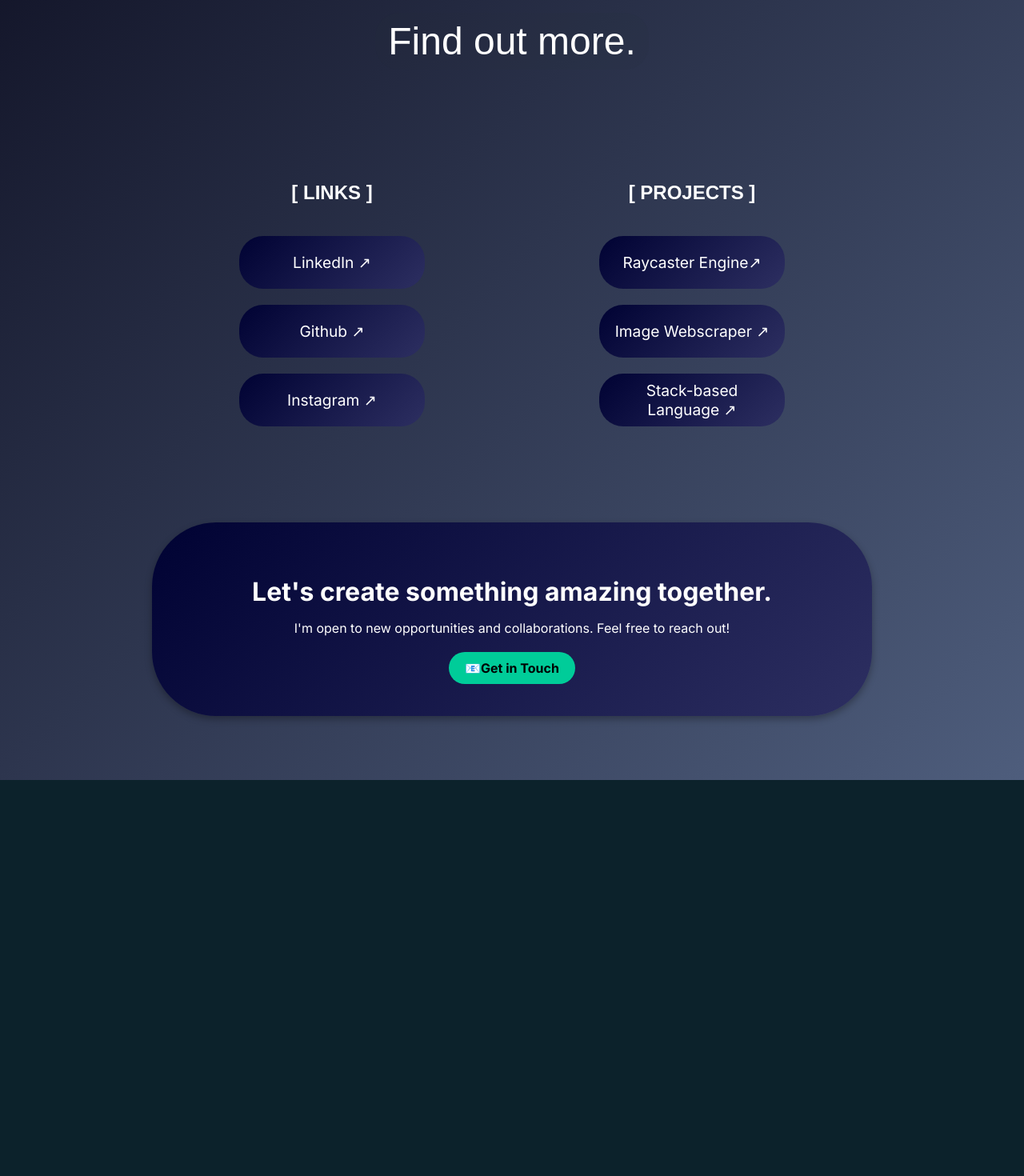
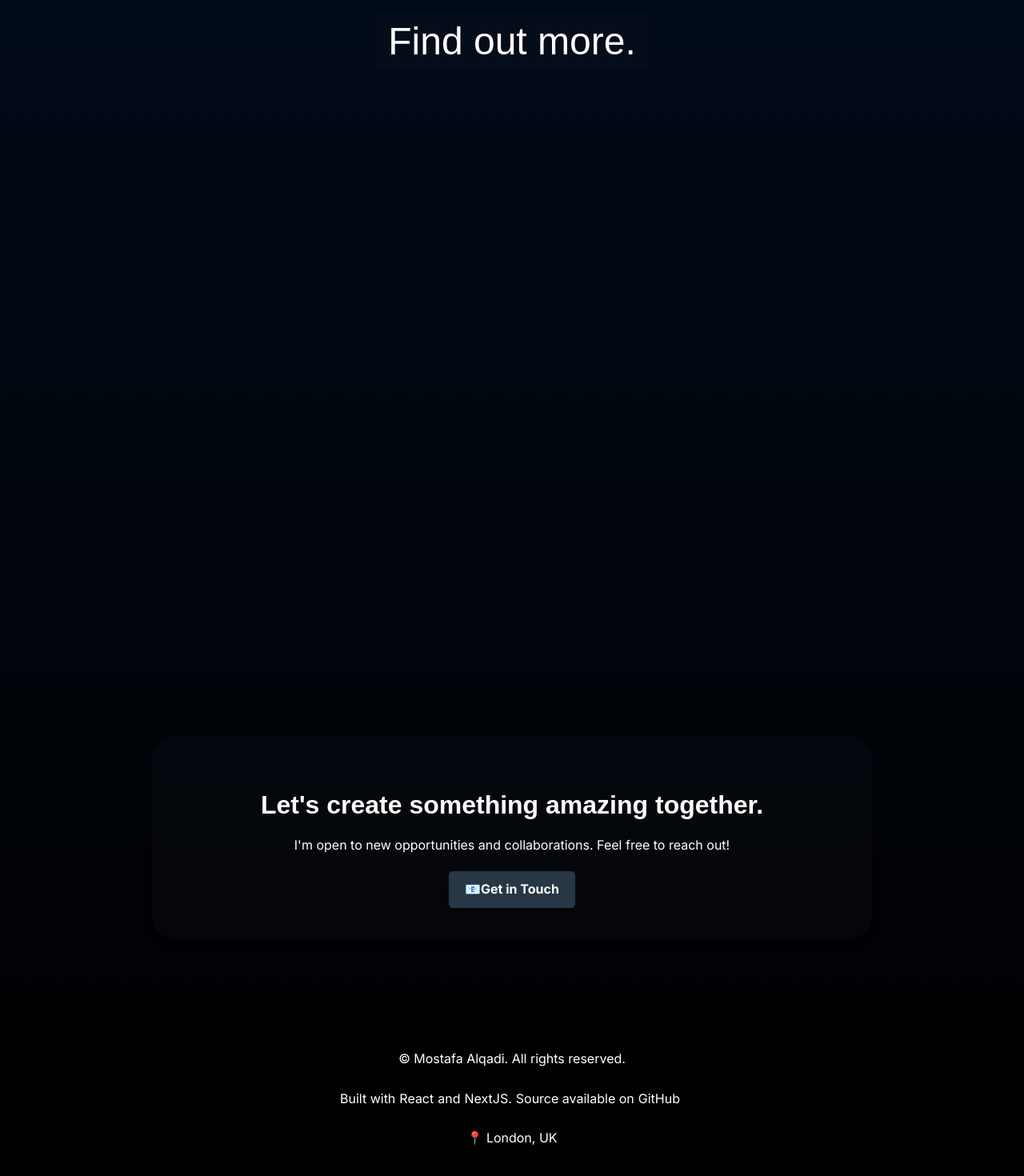
Before and after one commit to mostafa-alq/portfolio-site, a Next.js app: page / in a window 1280 px wide. Shown: the part 364-1834 px from the top of the page at 80% size. Before the commit the page ends 1339 px from the top, so only its background shows below. Built offline with nearby package versions, Linux system fonts and the light colour scheme; a web font is replaced by a local one.

Commit message:
Updated visuals, improved functionality

```diff
--- a/src/app/components/AboutSection.js
+++ b/src/app/components/AboutSection.js
@@ -1,39 +1,38 @@
 "use client";
 import { useState } from "react";
 import styles from "./AboutSection.module.css";
-import Link from "next/link";
+import ContactSection from "./ContactSection";
+import Touch from "./Touch";
 
 function AboutSection() {
-  const [hovered, sethovered] = useState(false);
+  const [isContactVisible, setIsContactVisible] = useState(false);
+
+  const handleShowContact = () => {
+    setIsContactVisible(true);
+  };
 
   return (
     <section className={styles.aboutSectionFat}>
       <div id="about" className={styles.aboutSection}>
         <h1 className={styles.introText}>
           Mostafa Alqadi <span>[مصطفى القاضي]</span>
-          <br></br>
+          <br />
         </h1>
       </div>
       <p className={styles.descriptionText}>
         Undergraduate Computer Science student <span>and</span> President of
         Coding Society <span>at the</span> University of Westminster.
-        <span> Outside of my studies, Im curious about fields like </span>
+        <span> Outside of my studies, I'm curious about fields like </span>
         Machine Learning, Cybersecurity, <span>and</span> AI,
-        <span> and Im always looking for ways to improve my </span>
+        <span> and I'm always looking for ways to improve my </span>
         software development skills.
       </p>
       <div className={styles.findOutMore}>
-        <Link
-          href=""
-          onMouseOver={() => sethovered(true)}
-          onMouseLeave={() => sethovered(false)}
-        >
+        <button onClick={handleShowContact} className={styles.findOutMore}>
           Find out more.
-        </Link>
+        </button>
       </div>
-      {hovered && (
-        <style>{".descriptionText{color: rgb(0, 0, 0) !important}"}</style>
-      )}
+      <ContactSection visible={isContactVisible} />
     </section>
   );
 }
--- a/src/app/components/AboutSection.module.css
+++ b/src/app/components/AboutSection.module.css
@@ -43,13 +43,14 @@
   text-align: center;
 }
 
-.findOutMore a {
+.findOutMore button {
   display: inline-block;
   padding: 8px 16px;
   font-size: 3rem;
   color: white;
   text-decoration: none;
-  border-radius: 30px;
+  border: 0px;
+  border-radius: 10px;
   background-color: rgba(41, 55, 64, 0.1);
   transition: background-color 0.3s ease;
   text-align: center;
@@ -63,6 +64,7 @@
   font-family: "Special Gothic Expanded One", sans-serif;
 }
 
-.findOutMore a:hover {
+.findOutMore button:hover {
   background-color: #3a4a54;
+  cursor: pointer;
 }
--- a/src/app/components/ContactSection.js
+++ b/src/app/components/ContactSection.js
@@ -1,11 +1,14 @@
 import styles from "./ContactSection.module.css";
 import Link from "next/link";
 
-function ContactSection() {
+function ContactSection({ visible }) {
   return (
-    <section className={styles.contacts}>
+    <section
+      id="contact"
+      className={`${styles.contacts} ${visible ? styles.fadeIn : ""}`}
+    >
       <div>
-        <h2 className={styles.contactTitle}>[ LINKS ]</h2>
+        <h2 className={styles.contactTitle}>LINKS</h2>
         <Link
           href="https://www.linkedin.com/in/mostafa-alqadi-471843238/"
           target="_blank"
@@ -20,7 +23,7 @@ function ContactSection() {
         </Link>
       </div>
       <div>
-        <h2 className={styles.contactTitle}>[ PROJECTS ]</h2>
+        <h2 className={styles.contactTitle}>PROJECTS</h2>
         <Link href="https://github.com/mostafa-alq/raycaster" target="_blank">
           Raycaster Engine↗
         </Link>
@@ -34,6 +37,18 @@ function ContactSection() {
           Stack-based Language ↗
         </Link>
       </div>
+      <div>
+        <h2 className={styles.contactTitle}>HACKATHONS</h2>
+        <Link href="https://www.kcl.ac.uk/events/rivers-hackathon">
+          Rivers @ KCL↗
+        </Link>
+        <Link
+          href="https://github.com/mostafa-alq/prntsc_scraper"
+          target="_blank"
+        >
+          EasyA x Polkadot ↗
+        </Link>
+      </div>
     </section>
   );
 }
--- a/src/app/components/ContactSection.module.css
+++ b/src/app/components/ContactSection.module.css
@@ -2,6 +2,8 @@
   font-family: "Special Gothic Expanded One", sans-serif;
   align-items: center;
   text-align: center;
+  font-size: 2.5rem;
+  font-weight: 700;
 }
 
 .contacts a {
@@ -9,29 +11,50 @@
   align-items: center;
   justify-content: center;
   padding: 8px 16px;
-  font-size: 1.2rem;
+  font-size: 1.1rem;
+  font-weight: 500;
   color: white;
   text-decoration: none;
-  border-radius: 30px;
+  border-radius: 10px;
   transition: background-color 0.3s ease;
   text-align: center;
   width: 200px;
   height: 50px;
   margin: 0 auto;
-  background: linear-gradient(135deg, #000233, #2d2f61);
+  background: rgba(41, 55, 64, 0.1);
+  box-shadow: 0 4px 6px rgba(0, 0, 0, 0.1);
 }
 
 .contacts a:hover {
   background-color: #3a4a54;
+  transform: scale(1.05);
+  box-shadow: 0 6px 8px rgba(0, 0, 0, 0.15);
 }
 
 .contacts {
-  animation: fadeIn 2s ease-out;
-  animation-delay: 3.5s;
-  animation-fill-mode: both;
+  opacity: 0;
+  transition: opacity 2s ease-out;
   display: flex;
-  padding-top: 100px;
-  padding-bottom: 100px;
+  padding-top: 50px;
+  padding-bottom: 30px;
+  align-items: flex-start;
+  flex-wrap: wrap;
+  justify-content: center;
+  gap: 20px;
+}
+
+.contacts div {
+  margin-left: 0px;
+  margin-right: 0px;
+  margin-bottom: 40px;
+  padding-left: 30px;
+  padding-right: 30px;
+  font-size: 1rem;
+  line-height: 1.5;
+}
+
+.fadeIn {
+  opacity: 1;
 }
 
 @keyframes fadeIn {
--- /dev/null
+++ b/src/app/components/Footer.js
@@ -0,0 +1,18 @@
+import Link from "next/link";
+import styles from "./Footer.module.css";
+
+function Footer() {
+  return (
+    <footer className={styles.footer}>
+      <p>© Mostafa Alqadi. All rights reserved.</p>
+      <p>
+        Built with<Link href="https://reactjs.org/">React</Link>and
+        <Link href="https://aceternity.com/">NextJS.</Link>Source available on
+        <Link href="https://github.com/mostafa-alq/portfolio-site">GitHub</Link>
+      </p>
+      <p>📍 London, UK</p>
+    </footer>
+  );
+}
+
+export default Footer;
--- /dev/null
+++ b/src/app/components/Footer.module.css
@@ -0,0 +1,18 @@
+.footer {
+  text-align: center;
+  background-color: #000;
+  color: #fff;
+  padding: 20px;
+  font-size: 0.9rem;
+}
+
+.footer a {
+  color: #fff;
+  text-decoration: none;
+  margin: 0 5px;
+  transition: color 0.3s ease;
+}
+
+.footer a:hover {
+  color: #ccc;
+}
--- a/src/app/components/Navbar.js
+++ b/src/app/components/Navbar.js
@@ -4,9 +4,9 @@ import "./Navbar.module.css";
 function Navbar() {
   return (
     <nav>
-      <Link href={"/"}>About</Link>
-      <Link href={"projects"}>Projects</Link>
-      <Link href={"contact"}>Contact</Link>
+      <Link href="">About</Link>
+      <Link href="#contact">Projects</Link>
+      <Link href="#touch">Contact</Link>
     </nav>
   );
 }
--- a/src/app/components/Touch.js
+++ b/src/app/components/Touch.js
@@ -3,7 +3,7 @@ import styles from "./Touch.module.css";
 
 function Touch() {
   return (
-    <section className={styles.touchSection}>
+    <section id="touch" className={styles.touchSection}>
       <h2 className={styles.title}>Let's create something amazing together.</h2>
       <p className={styles.subtitle}>
         I'm open to new opportunities and collaborations. Feel free to reach
--- a/src/app/components/Touch.module.css
+++ b/src/app/components/Touch.module.css
@@ -1,6 +1,6 @@
 .touchSection {
-  background: linear-gradient(135deg, #000233, #2d2f61);
-  border-radius: 80px;
+  background: rgba(41, 55, 64, 0.1);
+  border-radius: 30px;
   padding: 40px;
   text-align: center;
   color: white;
@@ -22,8 +22,9 @@
 
 .title {
   font-size: 2rem;
-  font-weight: bold;
   margin-bottom: 10px;
+  font-family: "Special Gothic Expanded One", sans-serif;
+  align-items: center;
 }
 
 .subtitle {
@@ -35,16 +36,17 @@
   display: inline-flex;
   align-items: center;
   justify-content: center;
-  background-color: #00cc99;
+  background-color: rgba(123, 169, 207, 0.3);
   color: black;
   font-size: 1rem;
   font-weight: bold;
   padding: 10px 20px;
-  border-radius: 30px;
+  border-radius: 5px;
   text-decoration: none;
   transition: background-color 0.3s ease;
+  color: white;
 }
 
 .button:hover {
-  background-color: #009977;
+  background-color: rgb(123, 169, 207);
 }
--- a/src/app/globals.css
+++ b/src/app/globals.css
@@ -1,22 +1,12 @@
 :root {
   --background-color: #0c222b;
-}
-
-@keyframes gradient {
-  0% {
-    background-position: 0% 50%;
-  }
-  50% {
-    background-position: 100% 50%;
-  }
-  100% {
-    background-position: 0% 50%;
-  }
+  --font-size-base: 16px;
+  --line-height-base: 1.6;
 }
 
 body {
-  background: linear-gradient(-45deg, #8eabd6, #08081a, #000b1c);
-  background-size: 400% 400%;
+  background: linear-gradient(0deg, #000000, #000c1c);
+  background-size: 100% 100%;
   min-height: 100vh;
   background-position: center;
   background-repeat: repeat;
@@ -26,7 +16,8 @@ body {
   justify-content: center;
   position: relative;
   width: 100%;
-  animation: gradient 10s ease infinite; /* Apply gradient animation */
+  font-size: var(--font-size-base);
+  line-height: var(--line-height-base);
 }
 
 body {
@@ -98,6 +89,23 @@ nav a:hover {
   background-color: #293740;
 }
 
+h1,
+h2,
+h3,
+h4,
+h5,
+h6 {
+  font-family: var(--font-inter), sans-serif;
+  line-height: 1.3;
+  margin-bottom: 1rem;
+}
+
+p {
+  font-size: 1rem;
+  line-height: var(--line-height-base);
+  margin-bottom: 1.5rem;
+}
+
 /* latin-ext */
 @font-face {
   font-family: "Special Gothic Expanded One";
--- a/src/app/page.js
+++ b/src/app/page.js
@@ -1,13 +1,14 @@
 import AboutSection from "./components/AboutSection";
 import ContactSection from "./components/ContactSection";
 import Touch from "./components/Touch";
+import Footer from "./components/Footer";
 
 function HomePage() {
   return (
     <div>
       <AboutSection />
-      <ContactSection />
       <Touch />
+      <Footer />
     </div>
   );
 }
```
